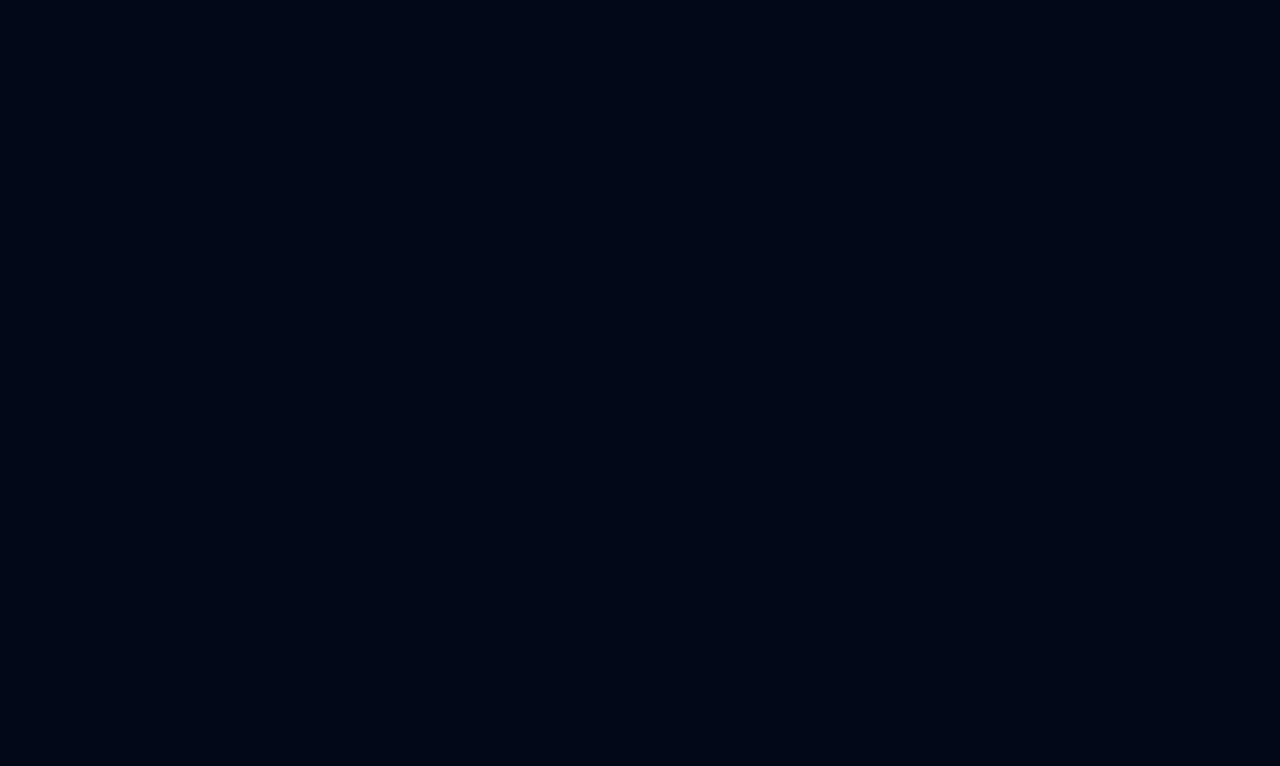
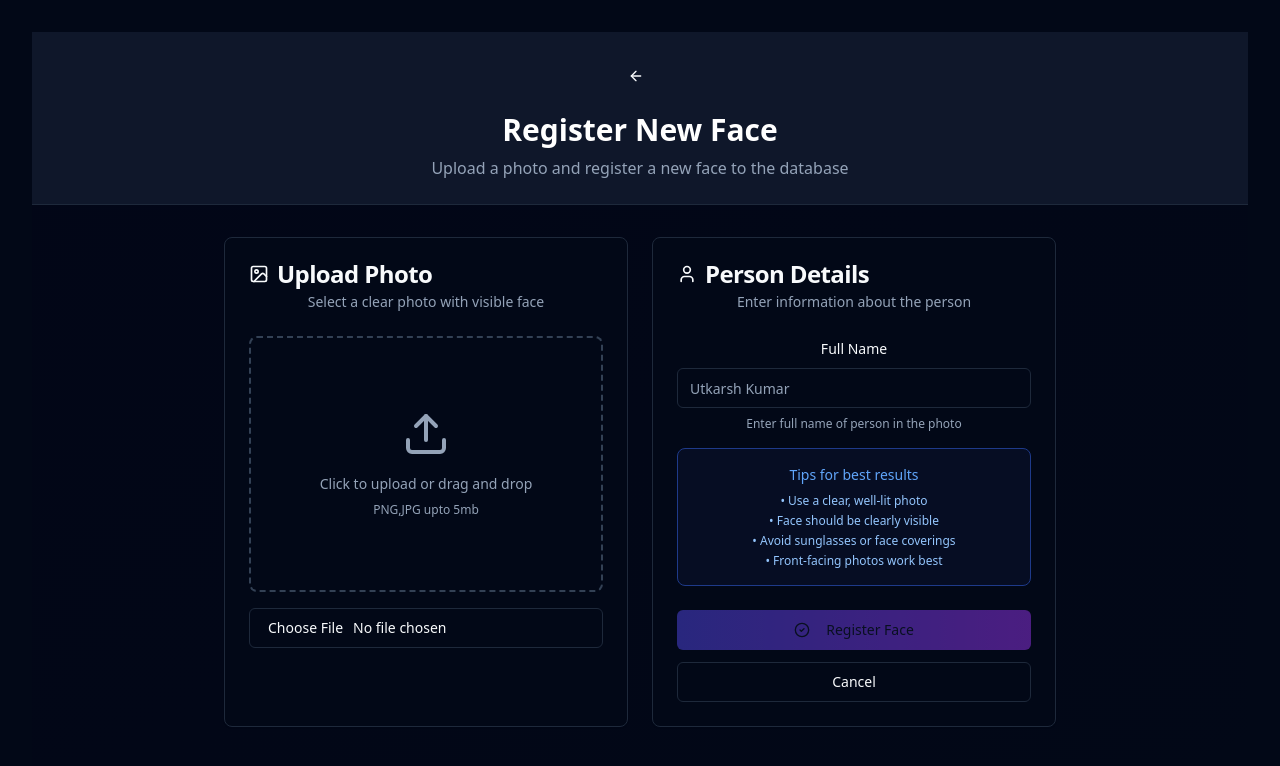
Before and after one commit to utkarshhzz/FaceMatch-, a React app in the folder frontend/: page /register-face in a window 1280 px wide. Before the commit this address had no page. Shown: the top 766 px of the page. Built offline with nearby package versions, Linux system fonts and the light colour scheme; the HTML template or start-up script is replaced by a standard one.

Commit message:
completed register face page

```diff
--- a/frontend/src/App.jsx
+++ b/frontend/src/App.jsx
@@ -2,6 +2,8 @@ import { BrowserRouter, Routes, Route, Navigate } from 'react-router-dom';
 import { AuthProvider } from './context/AuthContext';
 import Login from './pages/Login';
 import Register from './pages/Register';
+import RegisterFace from './pages/RegisterFace';
+import MatchFace from './pages/MatchFace';
 import { ThemeProvider } from "@/components/theme-provider"
 import './App.css'
 import Dashboard from './pages/dashboard';
@@ -15,6 +17,8 @@ function App() {
             <Route path="/login" element={<Login />} />
             <Route path="/register" element={<Register />} />
             <Route path="/dashboard" element={<Dashboard />} />
+            <Route path="/register-face" element={<RegisterFace />} />
+            <Route path="/match-face" element={<MatchFace/>} />
 
             <Route path="/" element={<Navigate to="/login" />} />
           </Routes>
--- a/frontend/src/pages/registerFace.jsx
+++ b/frontend/src/pages/registerFace.jsx
@@ -25,7 +25,7 @@ export default function RegisterFace() {
 
         if(!file) return;
         //Validation
-        if(!file.ype.startsWith('image/')) {
+        if(!file.type.startsWith('image/')) {
             toast.error('Please select an image file');
             return;
         }
@@ -46,5 +46,224 @@ export default function RegisterFace() {
     };
 
     //Form submission Hanler
+    const handleSubmit= async (e) => {
+        e.preventDefault();
+
+        if(!selectedImage) {
+            toast.error('Please selec an Image');
+            return;
+        }
+        if(!personName.trim()) {
+            toast.error('Please enter Person Name');
+            return;
+        }
+
+        setLoading(true);
+
+        try {
+            //Creating formdata to senf files
+            const formdata= new FormData();
+            formdata.append('image',selectedImage);
+            formdata.append('person_name',personName);
+
+            //sending to backend
+            const response=await api.post('/faces/register',formdata, {
+                headers: {
+                    'Content-Type': 'multipart/form-data',
+                },
+            });
+
+            toast.success('Face Registered Successfully', {
+                description:`${personName}'s face has been registered.`,
+            });
+
+            //reset the form
+            setPersonName('');
+            setSelectedImage(null);
+            setPreviewUrl(null);
+
+            //eredirect ti dashboard ater 2 seconds
+            setTimeout(() => {
+                navigate('/dashboard');
+            },2000);
+        } catch(error) {
+            console.error('Registration failed',error);
+            toast.error('Failed to register face', {
+                description:error.response?.data?.message || 'Please try again.',
+            });
+        } finally {
+            setLoading(false);
+        }
+    };
+
+    //clear selection
+    const handleClear= () => {
+        setSelectedImage(null);
+        setPreviewUrl(null);
+        setPersonName('');
+    };
+
+    return (
+        <div className="min-h-screen bg-gradient-to-br from-slate-50 to-slate-100 dark:from-slate-950 to-slate-900">
+            {/* Header */}
+            <div className="bg-white dark:bg-slate-900 border-b border-slate-200 dark:border-slate-800">
+                <div className="max-w-4xl mx-auto px-4 sm:px-6 lg:px-8 py-6">
+                    <Button
+                    variant="ghost"
+                    onClick={() => navigate('/dashboard')}
+                    className="mb-4"
+                    >
+                    <ArrowLeft className="h-4 w-4 mr-2">Back to Dashboard</ArrowLeft>
+                    </Button>
+
+                    <h1 className="text-3xl font-bold text-slate-900 dark:text-white">Register New Face</h1>
+                    <p className="text-slate-600 dark:text-slate-400 mt-2">Upload a photo and register a new face to the database</p>
+                </div>
+            </div>
+
+            {/* MAin Content */}
+            <div className="max-w-4xl mx-auto px-4 sm:px-6 lg:px-8 py-8">
+                <form onSubmit={handleSubmit}>
+                <div className="grid grid-cols-1 md:grid-cols-2 gap-6">
+
+                    {/* left side image uplaoder  */}
+                    <Card>
+                        <CardHeader>
+                            <CardTitle className="flex items-center gap-2">
+                                <ImageIcon className="h-5 w-5"/>
+                                Upload Photo
+                            </CardTitle>
+                            <CardDescription>
+                                Select a clear photo with visible face
+                            </CardDescription>
+                        </CardHeader>
+                        <CardContent className="space-y-4">
+
+                            {/* Preview area */}
+                            <div className="border-2 border-dashed border-slate-300 dark:border-slate-700 rounded-lg p-6 text-center">
+                                {previewUrl? (
+                                    <div className="space-y-4">
+                                        <img src="{previewUrl}" alt="Preview" className="max-h-64 mx-auto roundedd-lg" />
+                                        <p className="text-sm text-muted-foreground">{selectedImage?.name}
+                                             </p>
+                                    </div>
+                                ):(
+                                    <div className="py-12">
+                                        <Upload className="h-12 w-12 mx-auto text-muted-foreground mb-4"/>
+                                        <p className="text-sm text-muted-foreground mb-2">Click to upload or drag and drop
+
+                                        </p>
+                                        <p className="text-xs text-muted-foreground">PNG,JPG upto 5mb
+
+                                        </p>
+                                    </div>
+
+                                )}
+                            </div>
+
+                            {/* File input */}
+                            <Input
+                                type="file"
+                                accept="image/*"
+                                onChange={handleImageSelect}
+                                className="cursor-pointer"
+                            />
+
+                            {previewUrl && (
+                                <Button
+                                type="button"
+                                variant="outline"
+                                onClick={handleClear}
+                                className="w-full"
+                                >
+                                    Clear Selection
+                                </Button>
+                            )}
+
+
+                        </CardContent>
+                    </Card>
+
+                    {/* right side person details */}
+                    <Card>
+                        <CardHeader>
+                            <CardTitle className="flex items-center gap-2">
+                                <User className="h-5 w-5"/>
+                                Person Details
+                            </CardTitle>
+                            <CardDescription>
+                                Enter information about the person
+                            </CardDescription>
+                        </CardHeader>
+                        <CardContent className="space-y-4">
+                            {/* person name input  */}
+                            <div className="space-y-2">
+                                <Label htmlFor="fullname">Full Name</Label>
+                                <Input
+                                    id="personName"
+                                    type="text"
+                                    placeholder="Utkarsh Kumar"
+                                    value={personName}
+                                    onChange={(e) => setPersonName(e.target.value)}
+                                    required
+                                />
+                                <p className="text-xs text-muted-foreground">Enter full name of person in the photo</p>
+                            </div>
+
+                            {/* info card */}
+                            <div className="bg-blue-50 dark:bg-blue-950/20 border border-blue-200 dark:border-blue-900 rounded-lg p-4">
+                            <h4 className="text-sm font-medium text-blue-900 dark:text-blue-400 mb-2">Tips for best results</h4>
+                            <ul className="text-xs text-blue-800 dark:text-blue-300 space-y-1">
+                                <li>• Use a clear, well-lit photo</li>
+                                <li>• Face should be clearly visible</li>
+                                <li>• Avoid sunglasses or face coverings</li>
+                                <li>• Front-facing photos work best</li>
+
+                            </ul>
+                            </div>
+
+
+                        </CardContent>
+                        <CardFooter className="flex flex-col gap-3">
+                            <Button
+                            type="submit"
+                            className="w-full bg-gradient-to-r from-indigo-600 to-purple-600 hover:from-indigo-700 hover:to-purple-700"
+                            disabled={loading|| !selectedImage || !personName}
+
+                            >
+                               {loading? (
+                                <>
+                                <Loader2 className="mr-2 h-4 w-4 animate-spin" />
+                                Registering...
+                                </>
+                               ): (
+                                <>
+                                <CheckCircle2 className="mr-2 h-4 w-4"/>
+                                Register Face
+                                </>
+                               )}
+
+                            </Button>
+
+                            <Button
+                            type="button"
+                            variant="outline"
+                            onClick={()=> navigate('/dashboard')}
+                            className="w-full"
+                            disabled={loading}>
+                                Cancel
+                            </Button>
+
+                        </CardFooter>
+                    </Card>
+
+                </div>
+                </form>
+
+            </div>
+
+        </div>
+    )
+
 
 }
```
Also changed, not shown: frontend/src/pages/MatchFace.jsx (added).
